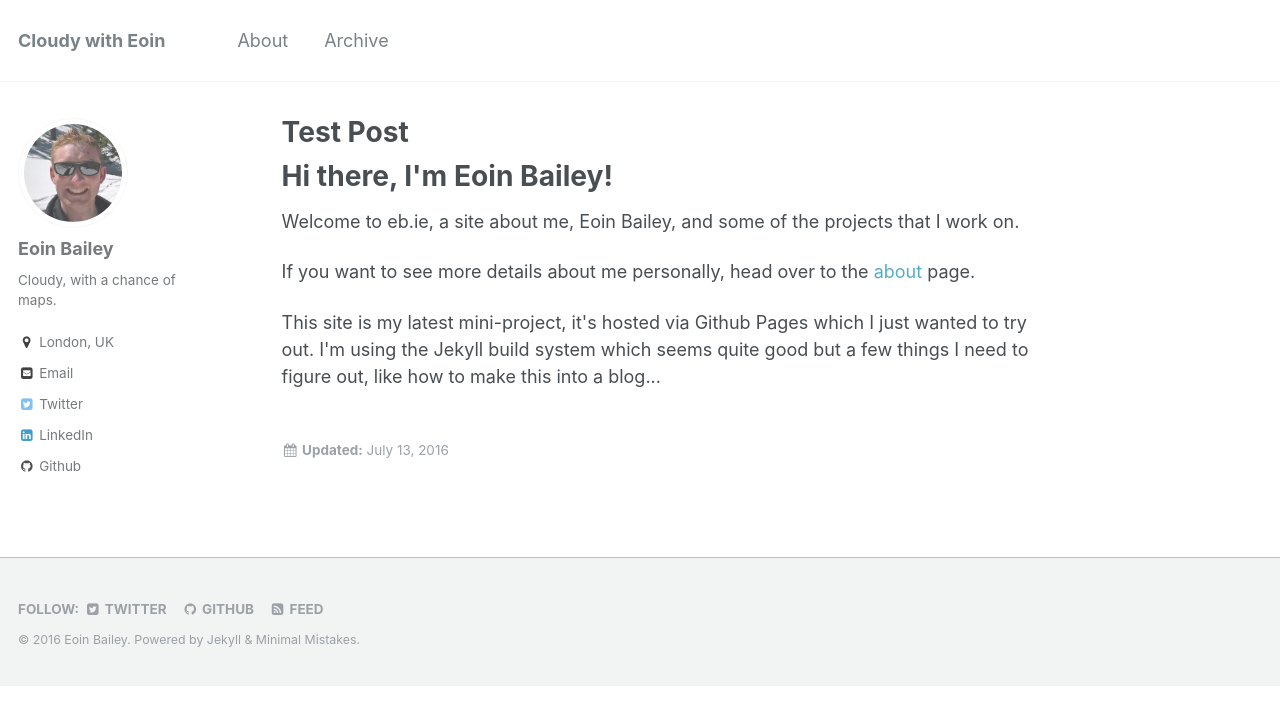
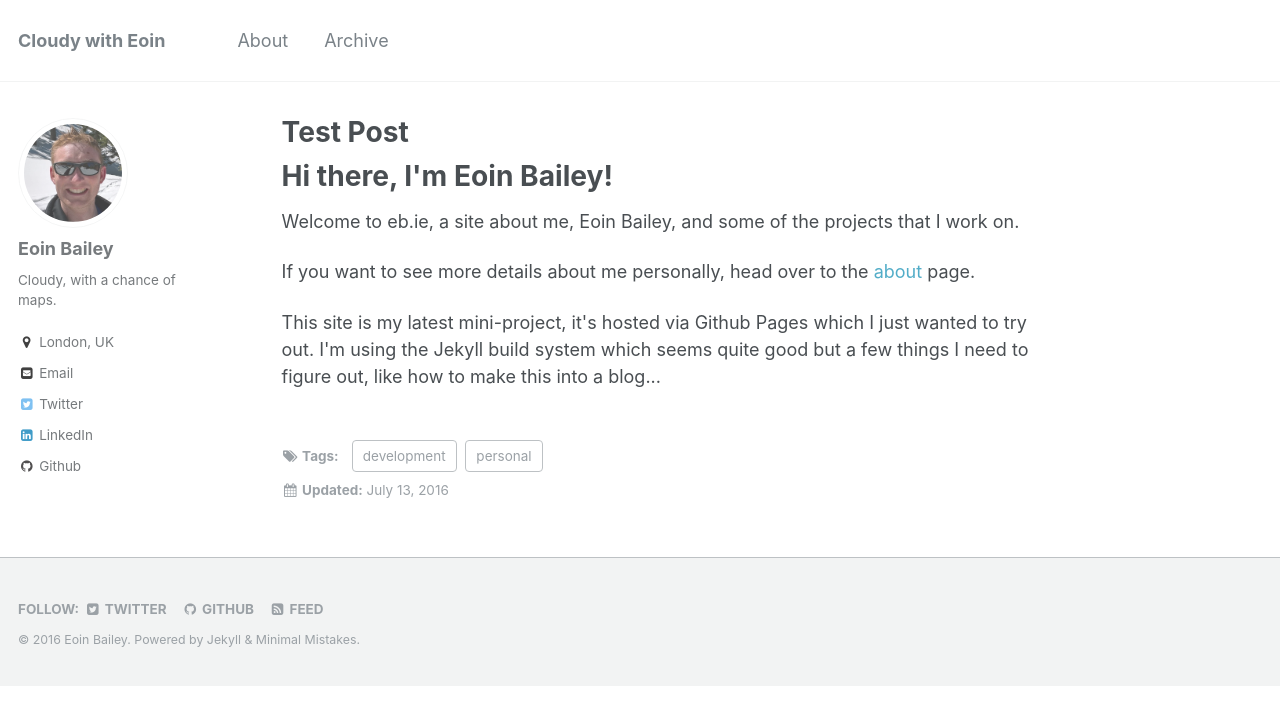
Before and after one commit to baileye/baileye.github.io, a Jekyll site: the page built from _posts/2016-07-13-test-post.html, in a window 1280 px wide. Shown: the top 725 px of the page. Built offline with Jekyll 4.4.1, drawn with Linux system fonts in a browser that asks for light colours.

Commit message:
add tags to post

```diff
--- a/_posts/2016-07-13-test-post.html
+++ b/_posts/2016-07-13-test-post.html
@@ -2,6 +2,7 @@
 layout: single
 title: Test Post
 author_profile: true
+tags: [development, personal]
 ---
 <div class="blurb">
 	<h1>Hi there, I'm Eoin Bailey!</h1>
```
